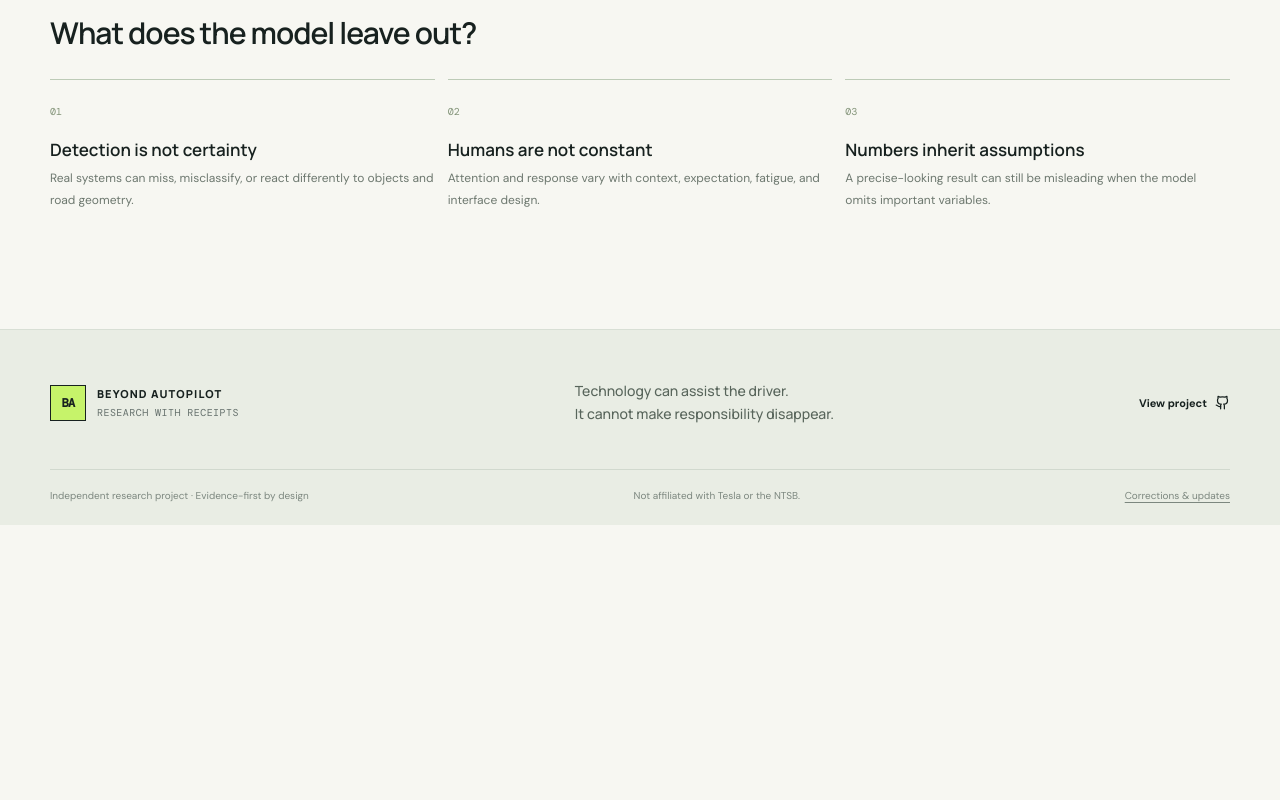
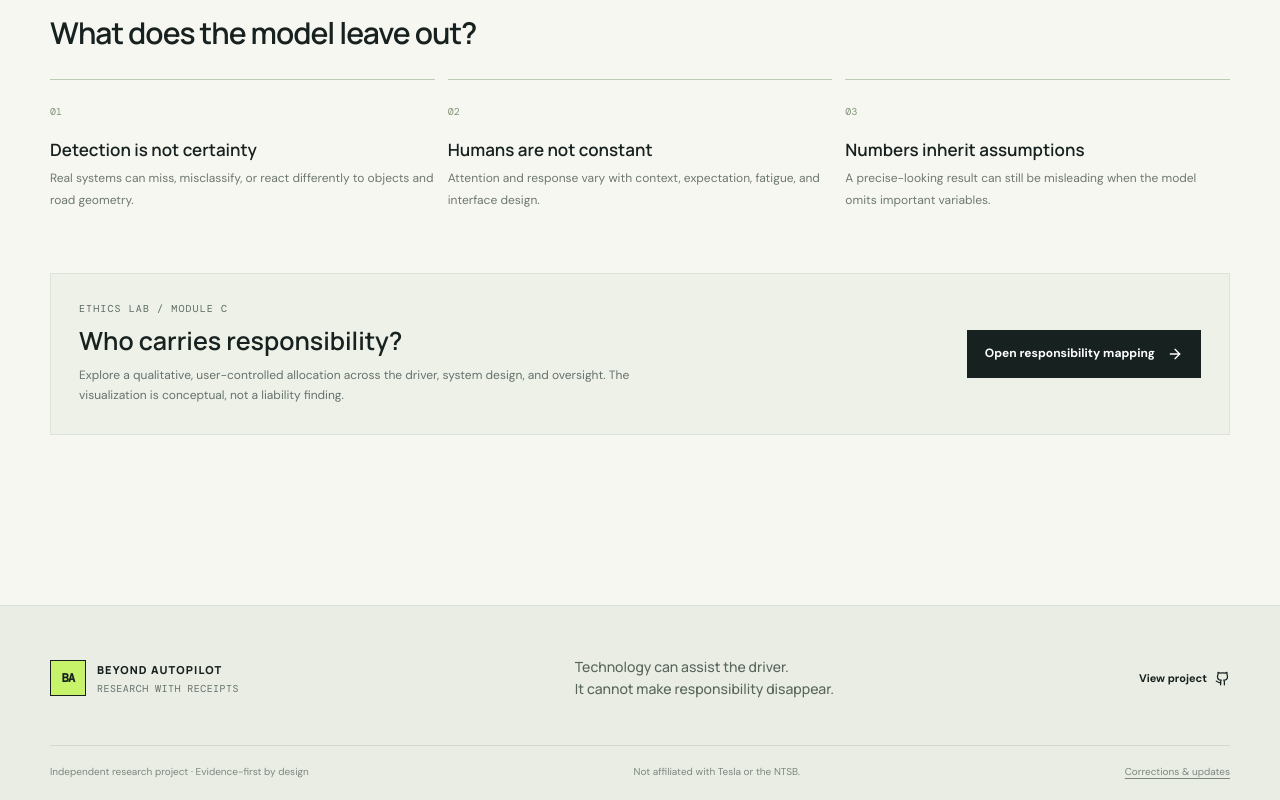
Before and after one commit to Uddeshya112/Ai-Ethics, a Next.js app: page /ethics-lab in a window 1280 px wide. Shown: the part 1284-2084 px from the top of the page. Before the commit the page ends 1809 px from the top, so only its background shows below. Built offline with nearby package versions, Linux system fonts and the light colour scheme.

Commit message:
feat: link responsibility mapping from ethics lab

```diff
--- a/app/ethics-lab/page.tsx
+++ b/app/ethics-lab/page.tsx
@@ -1,8 +1,9 @@
 "use client";
 
 import { useMemo, useState } from "react";
+import Link from "next/link";
 import { computeStoppingDistance } from "@/lib/simulations/stopping-distance";
-import { AlertTriangle, RotateCcw, SlidersHorizontal } from "lucide-react";
+import { AlertTriangle, ArrowRight, RotateCcw, SlidersHorizontal } from "lucide-react";
 
 const clamp = (n: number, min: number, max: number) => Math.min(max, Math.max(min, n));
 
@@ -32,6 +33,10 @@ export default function EthicsLabPage() {
       <section className="lab-results"><div className="result-overline">ILLUSTRATIVE OUTPUT</div><div className="result-primary"><strong>{stoppingDistance}<small> m</small></strong><span>Approx. distance before a full stop under the chosen simplified assumptions</span></div><div className="result-bar"><span style={{ width: `${clamp(stoppingDistance / Math.max(remaining, stoppingDistance, 1) * 100, 4, 100)}%` }} /></div><div className="result-compare"><div><span>Distance margin</span><strong>{remaining} m</strong></div><div><span>Attention + response</span><strong>{(attention + response).toFixed(1)} s</strong></div></div><div className={stoppingDistance > remaining ? "result-status status-alert" : "result-status status-ok"}><span />{risk}</div><p className="result-caveat">Simplified constant-deceleration calculation. The output is not validated against a real vehicle or any of the cases studied here.</p></section>
     </div>
     <section className="lab-reflection"><div className="section-kicker">REFLECTION / DISCUSSION</div><h2>What does the model leave out?</h2><div className="reflection-grid"><article><span>01</span><h3>Detection is not certainty</h3><p>Real systems can miss, misclassify, or react differently to objects and road geometry.</p></article><article><span>02</span><h3>Humans are not constant</h3><p>Attention and response vary with context, expectation, fatigue, and interface design.</p></article><article><span>03</span><h3>Numbers inherit assumptions</h3><p>A precise-looking result can still be misleading when the model omits important variables.</p></article></div></section>
+    <section className="responsibility-promo">
+      <div><div className="section-kicker">ETHICS LAB / MODULE C</div><h2>Who carries responsibility?</h2><p>Explore a qualitative, user-controlled allocation across the driver, system design, and oversight. The visualization is conceptual, not a liability finding.</p></div>
+      <Link className="button button-dark" href="/ethics-lab/responsibility">Open responsibility mapping <ArrowRight size={16} /></Link>
+    </section>
   </div>;
 }
 
```
